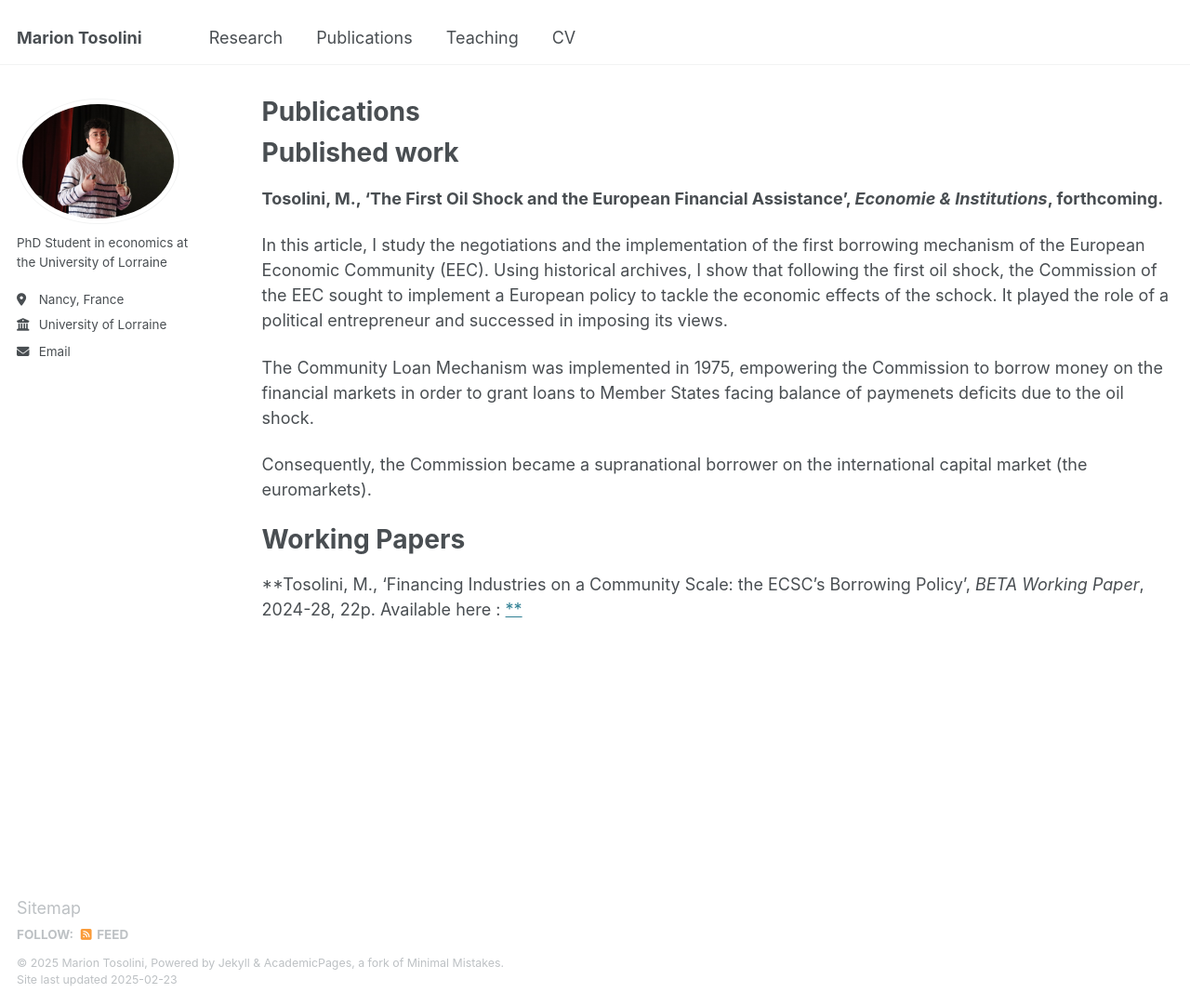
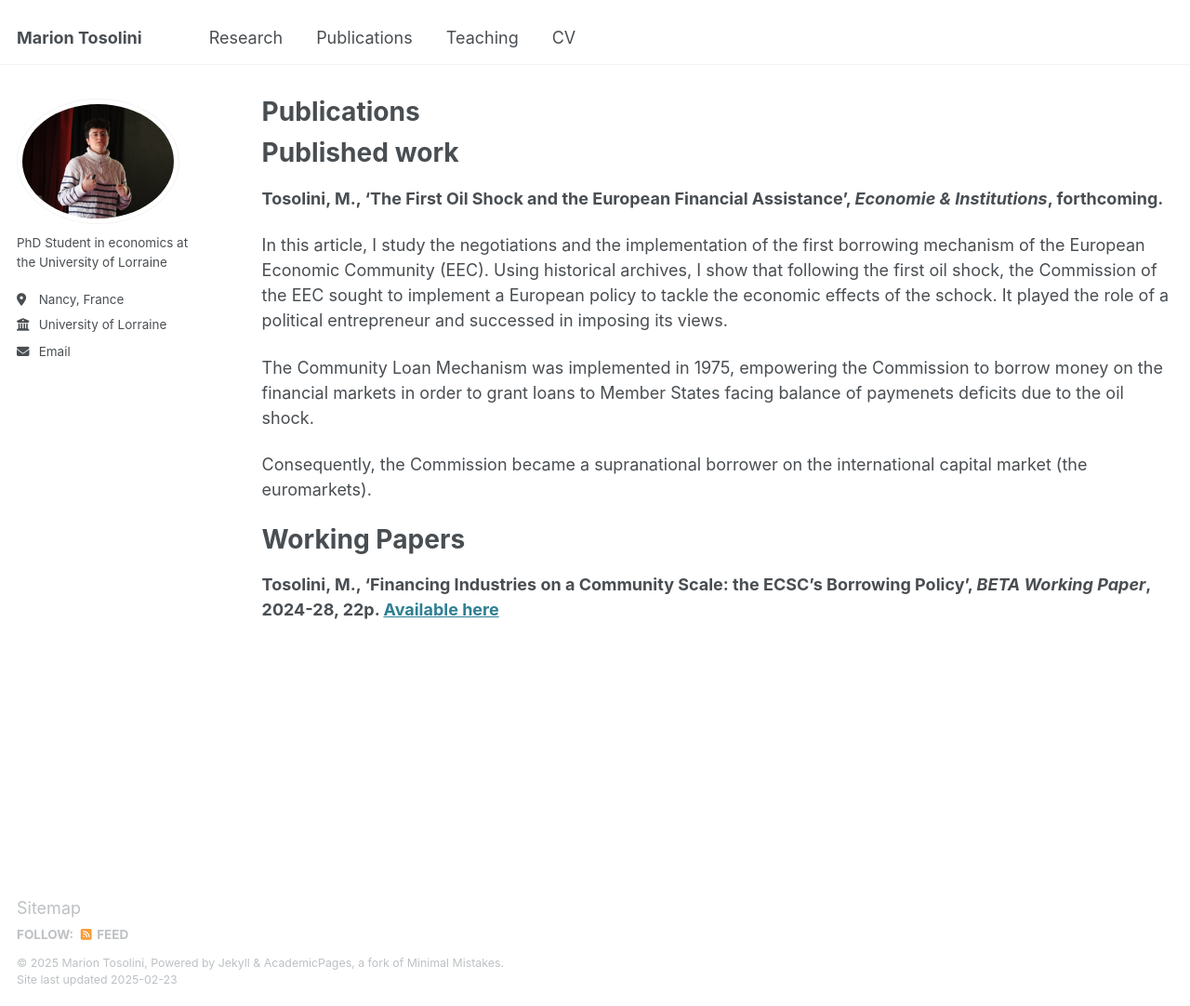
Before and after one commit to tosolini-marion/tosolini-marion.github.io, a Jekyll site: the page built from _pages/publications.md, in a window 1280 px wide and 1082 px high. Shown: the whole window at 93% size. Built offline with Jekyll 4.4.1, drawn with Linux system fonts in a browser that asks for light colours; part of the change alters nothing that is shown.

Commit message:
Update publications.md

```diff
--- a/_pages/publications.md
+++ b/_pages/publications.md
@@ -20,4 +20,4 @@ Consequently, the Commission became a supranational borrower on the internationa
 
 Working Papers
 ===
-**Tosolini, M., 'Financing Industries on a Community Scale: the ECSC’s Borrowing Policy’, _BETA Working Paper_, 2024-28, 22p. Available here :  <a href="{{https://beta.u-strasbg.fr/WP/2024/2024-28.pdf}}">**
+**Tosolini, M., 'Financing Industries on a Community Scale: the ECSC’s Borrowing Policy’, _BETA Working Paper_, 2024-28, 22p. [Available here](hhttps://beta.u-strasbg.fr/WP/2024/2024-28.pdf)**
```
